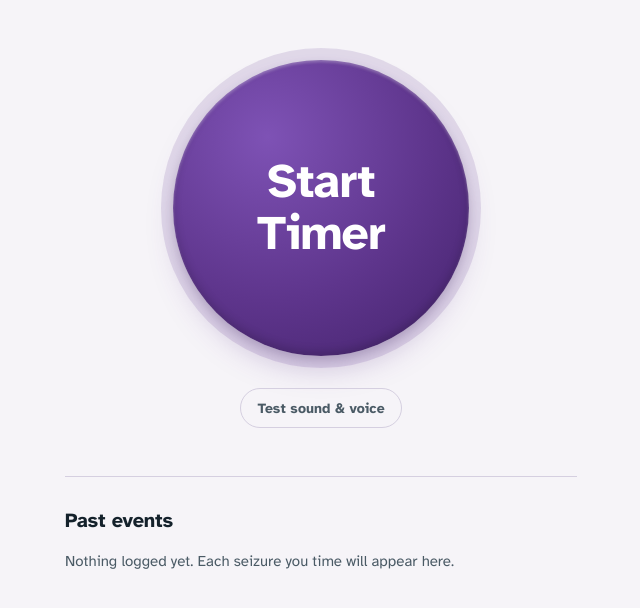
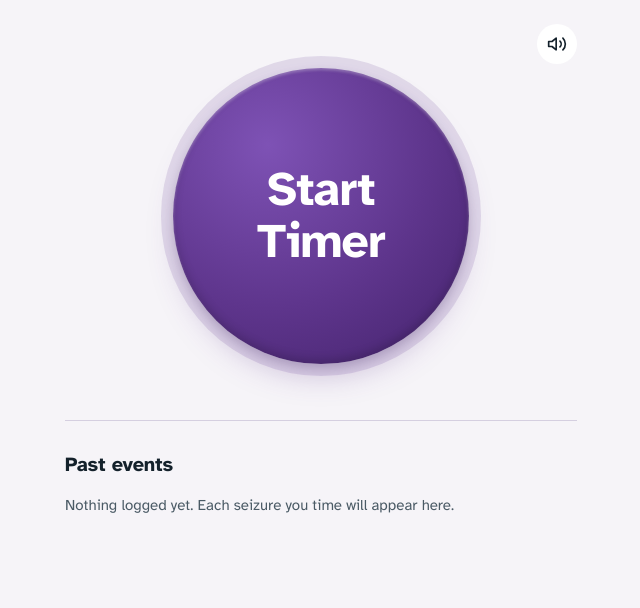
Before and after one commit to pmullen/seizure-timer, a plain HTML site: page index.html in a window 1280 px wide. Shown: the whole page, without its empty margins (319-959 px from the left). Drawn offline with Linux system fonts and the light colour scheme.

Commit message:
feat: adjust style and position of the sound test button

```diff
--- a/index.html
+++ b/index.html
@@ -18,8 +18,14 @@
 <body>
   <main>
     <section id="idle">
+      <button class="test-icon-btn" id="testBtn" type="button" aria-label="Test sound and voice" title="Test sound &amp; voice">
+        <svg viewBox="0 0 24 24" fill="none" stroke="currentColor" stroke-width="2" stroke-linecap="round" stroke-linejoin="round" aria-hidden="true">
+          <polygon points="11 5 6 9 2 9 2 15 6 15 11 19 11 5"/>
+          <path d="M15.54 8.46a5 5 0 0 1 0 7.07"/>
+          <path d="M19.07 4.93a10 10 0 0 1 0 14.14"/>
+        </svg>
+      </button>
       <button class="start" id="startBtn"><span class="start-label">Start<br>Timer</span></button>
-      <button class="btn-subtle" id="testBtn">Test sound &amp; voice</button>
     </section>
 
     <section id="running" hidden>
--- a/script.js
+++ b/script.js
@@ -603,8 +603,8 @@
     if (testing) return;
     testing = true;
     var b = $('testBtn');
-    b.textContent = 'Testing…';
     b.classList.add('testing');
+    b.setAttribute('aria-busy', 'true');
     unlock();
     beep(1)
       .then(function () {
@@ -612,8 +612,8 @@
       })
       .then(function () {
         testing = false;
-        b.textContent = 'Test sound & voice';
         b.classList.remove('testing');
+        b.removeAttribute('aria-busy');
       });
   });
 
--- a/style.css
+++ b/style.css
@@ -60,10 +60,56 @@ main {
 }
 
 #idle {
+  position: relative;
   display: flex;
   flex-direction: column;
   align-items: center;
-  padding-top: var(--s4);
+  padding-top: var(--s5);
+}
+
+.test-icon-btn {
+  position: absolute;
+  top: calc(-1 * var(--s2));
+  right: 0;
+  display: inline-flex;
+  align-items: center;
+  justify-content: center;
+  width: 2.5rem;
+  height: 2.5rem;
+  border-radius: 999px;
+  background: var(--surface);
+  color: var(--ink);
+  -webkit-tap-highlight-color: transparent;
+  transition: filter 0.15s ease, color 0.15s ease, background 0.15s ease;
+}
+
+.test-icon-btn svg {
+  width: 1.25rem;
+  height: 1.25rem;
+}
+
+.test-icon-btn:hover {
+  filter: brightness(0.96);
+}
+
+.test-icon-btn:active {
+  filter: brightness(0.92);
+}
+
+.test-icon-btn.testing {
+  opacity: 1;
+  color: var(--go);
+  background: var(--go-ring);
+  animation: testPulse 1s ease-in-out infinite;
+}
+
+@keyframes testPulse {
+  0%, 100% {
+    transform: scale(1);
+  }
+  50% {
+    transform: scale(1.08);
+  }
 }
 
 #history {
```
